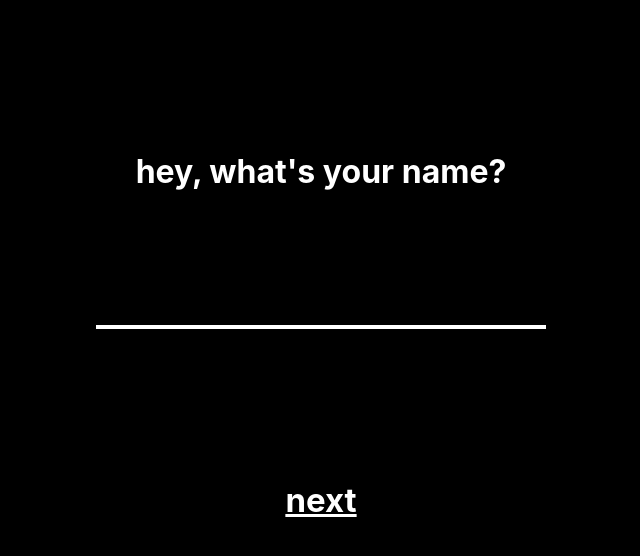
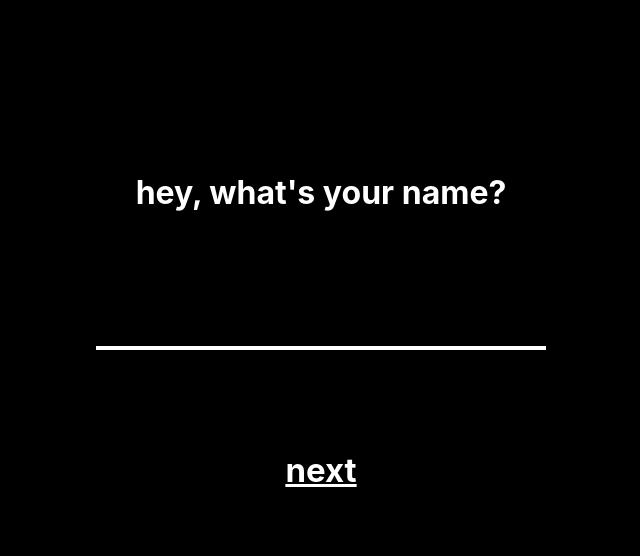
Before and after one commit to AlexandruAcea/chromeHomePage, a React (Create React App) app: page /onboarding in a window 1280 px wide. Shown: the top 556 px of the page, without its empty margins (319-959 px from the left). Built offline with nearby package versions, Linux system fonts and the light colour scheme.

Commit message:
fixed layout

```diff
--- a/src/components/OnboardingFiles/Page1.js
+++ b/src/components/OnboardingFiles/Page1.js
@@ -3,6 +3,7 @@ import React from "react";
 const Page1 = () => {
   return (
     <div className="container">
+      <div className="containerInside">
         <h1 id="title">hey, what's your name?</h1>
         <form>
           <input
@@ -13,6 +14,7 @@ const Page1 = () => {
         </form>
         <div className="line" />
       </div>
+    </div>
   );
 };
 
--- a/src/components/OnboardingFiles/Page2.js
+++ b/src/components/OnboardingFiles/Page2.js
@@ -3,9 +3,11 @@ import React from "react";
 const Page2 = () => {
   return (
     <div className="container">
+      <div className="containerInside">
         <h1 id="title">your email address?</h1>
         <p id="subtitle">
-        we value your privacy and will only send you things we think you'll like
+          we value your privacy and will only send you things we think you'll
+          like
         </p>
         <form>
           <input
@@ -16,6 +18,7 @@ const Page2 = () => {
         </form>
         <div className="line" />
       </div>
+    </div>
   );
 };
 
--- a/src/components/OnboardingFiles/Page3.js
+++ b/src/components/OnboardingFiles/Page3.js
@@ -2,8 +2,9 @@ import React from "react";
 
 const Page3 = props => {
   return (
-    <div className="container">
-      <h1 id="title">choose up to 5 themes</h1>
+    <div className="container3">
+      <div className="containerInside">
+        <h1 id="title3">choose up to 5 themes</h1>
         <p id="subtitle">
           themes are photo genres that you want to see in your tab.
         </p>
@@ -21,6 +22,7 @@ const Page3 = props => {
           })}
         </ul>
       </div>
+    </div>
   );
 };
 
--- a/src/components/OnboardingFiles/Page4.js
+++ b/src/components/OnboardingFiles/Page4.js
@@ -3,8 +3,10 @@ import React from "react";
 const Page4 = () => {
   return (
     <div className="container">
-      <h1>great, we're all set up.</h1>
-      <p>you can change your theme and settings at any time.</p>
+      <div className="containerInside">
+        <h1>great, we're all set up.</h1>
+        <p>you can change your theme and settings at any time.</p>
+      </div>
     </div>
   );
 };
--- a/src/css/Onboarding.css
+++ b/src/css/Onboarding.css
@@ -8,24 +8,45 @@
   height: 100%;
   width: 100%;
   background: black;
+  display: flex;
+  flex-direction: column;
 }
 
 .container {
   color: white;
-  height: 60%;
+  flex: 2;
   width: 100%;
   background: black;
   display: flex;
   flex-direction: column;
-  justify-content: center;
   align-items: center;
+  position: relative;
+}
+
+.container3 {
+  color: white;
+  flex: 3;
+  width: 100%;
+  background: black;
+  display: flex;
+  flex-direction: column;
+  align-items: center;
+  position: relative;
+}
+
+.containerInside {
+  position: absolute;
+  bottom: 0;
 }
 
 #nextBtn {
+  flex: 2;
+  margin-top: 100px;
   text-align: center;
   font-size: 33px;
   text-decoration: underline;
   transition: 0.3s;
+  cursor: pointer;
 }
 
 #nextBtn:hover {
@@ -59,6 +80,7 @@ input {
 #subtitle {
   color: #919191;
   font-size: 14px;
+  text-align: center;
 }
 
 .list {
@@ -95,3 +117,7 @@ p {
   color: #919191;
   margin-bottom: 20px;
 }
+
+#title3 {
+  margin-top: 10%;
+}
```
Lines whose indentation alone changed are shown as unchanged.
